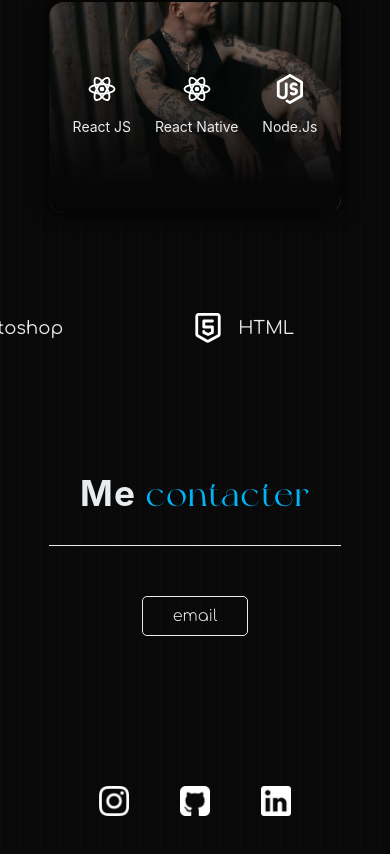
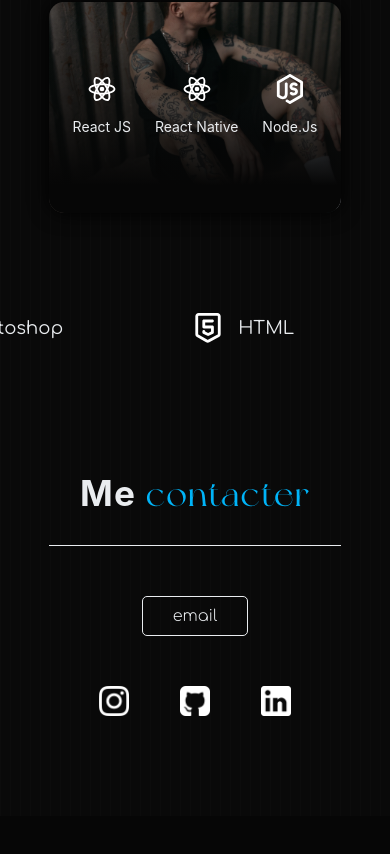
Before and after one commit to 3mpty78/PortfolioReact, a React (Create React App) app: page / in a window 390 px wide. Shown: the part 2517-3371 px from the top of the page. After the commit the page ends 3333 px from the top, so only its background shows below. Built offline with nearby package versions, Linux system fonts and the light colour scheme.

Commit message:
Responsive updates (contact.js)

```diff
--- a/src/styles/contact.css
+++ b/src/styles/contact.css
@@ -100,7 +100,6 @@
                         flex-direction: row;
                         align-items: center;
                         gap: 50px;
-                        margin-top: 100px;
 
                         & .insta {
                               width: fit-content;
```
